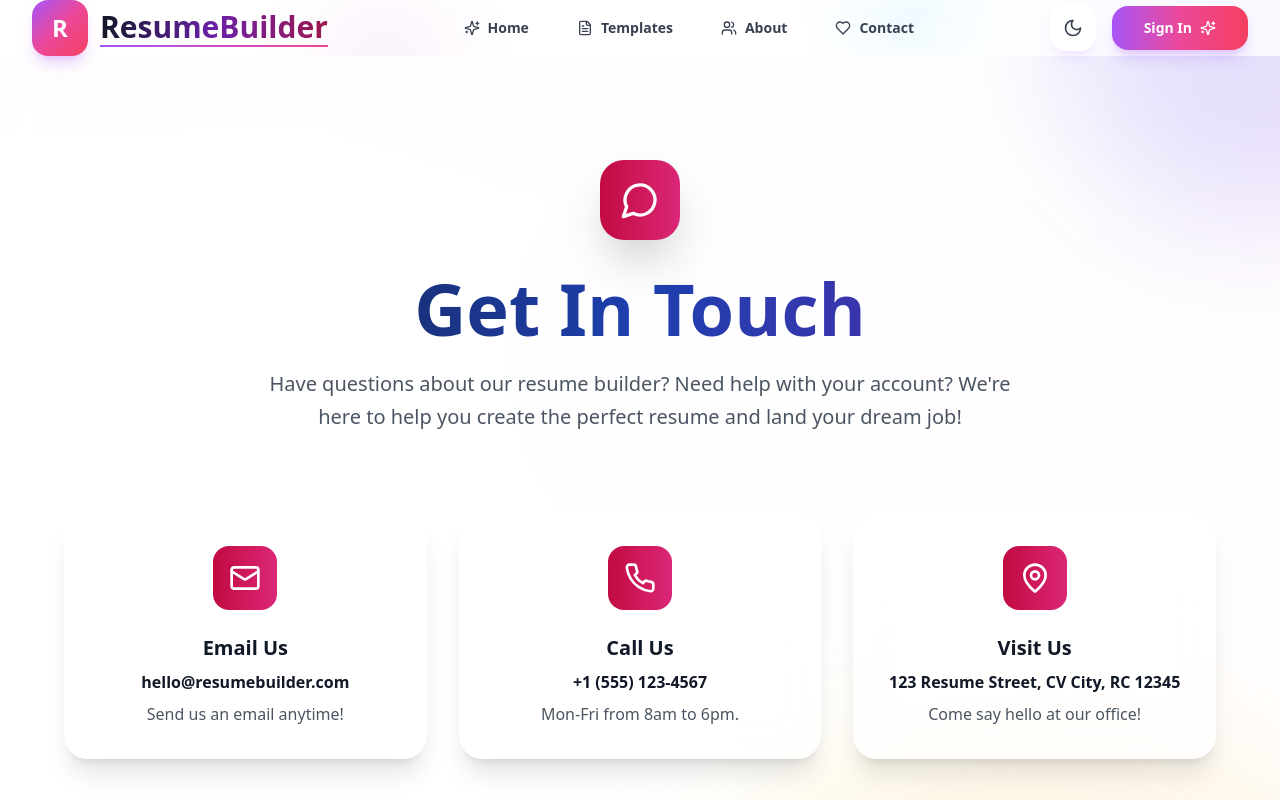
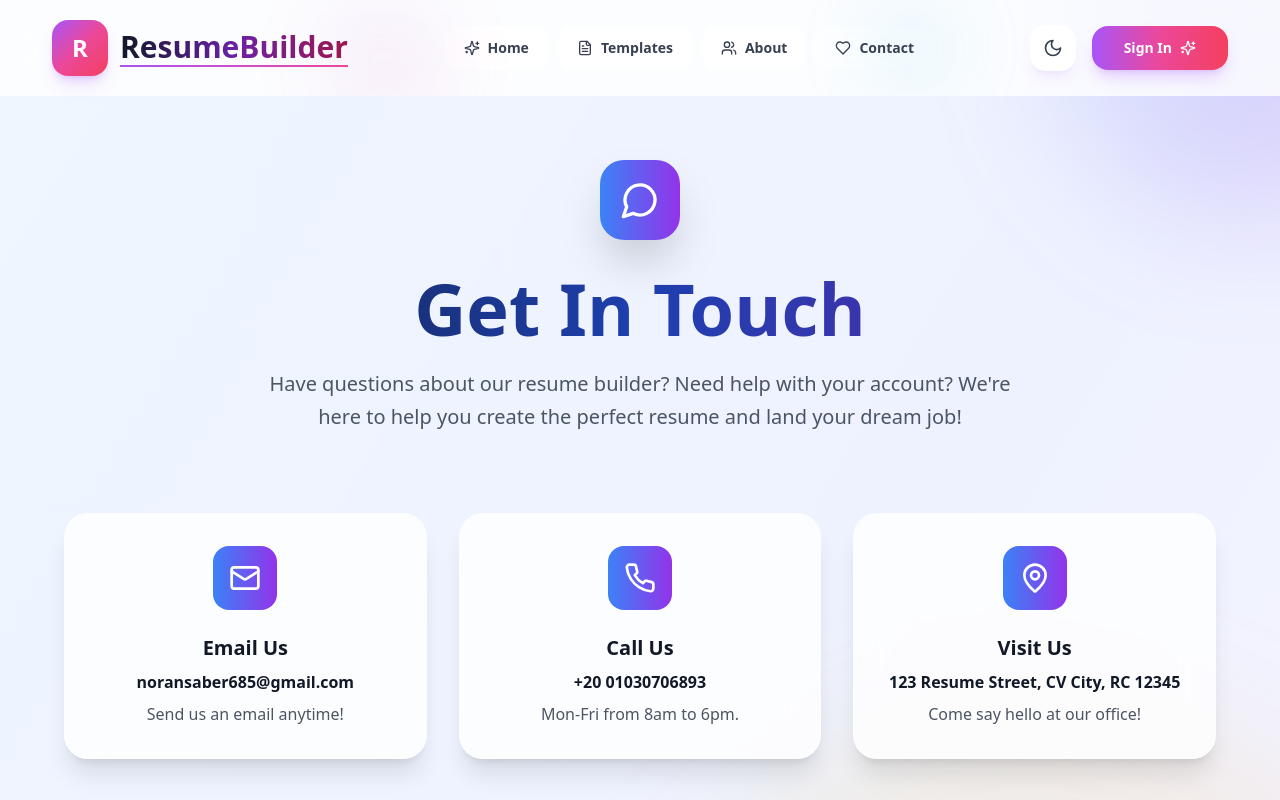
Before and after one commit to Noransaber/Resume-Builder, a Next.js app: page /contact-us in a window 1280 px wide. Shown: the top 800 px of the page. Built offline with nearby package versions, Linux system fonts and the light colour scheme.

Commit message:
Updating the design

```diff
--- a/src/app/contact-us/page.tsx
+++ b/src/app/contact-us/page.tsx
@@ -64,13 +64,13 @@ const ContactUsPage = () => {
     {
       icon: Mail,
       title: 'Email Us',
-      content: 'hello@resumebuilder.com',
+      content: 'noransaber685@gmail.com',
       description: 'Send us an email anytime!'
     },
     {
       icon: Phone,
       title: 'Call Us',
-      content: '+1 (555) 123-4567',
+      content: '+20 01030706893',
       description: 'Mon-Fri from 8am to 6pm.'
     },
     {
@@ -82,7 +82,7 @@ const ContactUsPage = () => {
   ]
 
   return (
-    <div className="min-h-screen bg-white/80 dark:bg-gray-900/80 backdrop-blur-xl border-b border-gray-200/50 dark:border-gray-700/50 shadow-lg pt-20 relative overflow-hidden">
+    <div className="min-h-screen bg-gradient-to-br from-blue-50 via-indigo-50 to-purple-50 dark:from-gray-900 dark:via-blue-900 dark:to-purple-900 pt-20 relative overflow-hidden">
       {/* Animated Background Elements */}
       <div className="absolute inset-0 overflow-hidden">
         <motion.div
@@ -114,7 +114,7 @@ const ContactUsPage = () => {
         >
           <motion.div
             variants={itemVariants}
-            className="inline-flex items-center justify-center w-20 h-20 bg-gradient-to-r from-primary to-pink-600 rounded-3xl mb-8 shadow-2xl"
+            className="inline-flex items-center justify-center w-20 h-20 bg-gradient-to-r from-blue-500 to-purple-600 rounded-3xl mb-8 shadow-2xl"
             whileHover={{ scale: 1.05, rotate: 5 }}
             transition={{ type: 'spring', stiffness: 300 }}
           >
@@ -154,7 +154,7 @@ const ContactUsPage = () => {
                 whileHover={{ y: -10, scale: 1.02 }}
                 transition={{ type: 'spring', stiffness: 300 }}
               >
-                <div className="flex items-center justify-center w-16 h-16 bg-gradient-to-r from-primary to-pink-600 rounded-2xl mb-6 mx-auto">
+                <div className="flex items-center justify-center w-16 h-16 bg-gradient-to-r from-blue-500 to-purple-600 rounded-2xl mb-6 mx-auto">
                   <info.icon className="w-8 h-8 text-white" />
                 </div>
                 <h3 className="text-xl font-bold text-gray-900 dark:text-white text-center mb-2">
@@ -211,7 +211,7 @@ const ContactUsPage = () => {
                   </p>
                   <button
                     onClick={() => setSubmitted(false)}
-                    className="bg-gradient-to-r from-primary to-pink-600 text-white px-6 py-3 rounded-xl font-semibold hover:shadow-lg transition-all duration-300"
+                    className="bg-gradient-to-r from-blue-500 to-purple-600 text-white px-6 py-3 rounded-xl font-semibold hover:shadow-lg transition-all duration-300"
                   >
                     Send Another Message
                   </button>
@@ -303,7 +303,7 @@ const ContactUsPage = () => {
                     variants={itemVariants}
                     type="submit"
                     disabled={loading}
-                    className={`w-full bg-gradient-to-r from-primary to-pink-600 hover:from-blue-600 hover:to-purple-700 text-white font-semibold py-4 px-6 rounded-xl shadow-lg hover:shadow-xl transition-all duration-300 transform hover:scale-105 disabled:opacity-70 disabled:cursor-not-allowed disabled:transform-none`}
+                    className={`w-full bg-gradient-to-r from-blue-500 to-purple-600 hover:from-blue-600 hover:to-purple-700 text-white font-semibold py-4 px-6 rounded-xl shadow-lg hover:shadow-xl transition-all duration-300 transform hover:scale-105 disabled:opacity-70 disabled:cursor-not-allowed disabled:transform-none`}
                     whileHover={{ scale: 1.02 }}
                     whileTap={{ scale: 0.98 }}
                   >
--- a/src/components/layout/Header.tsx
+++ b/src/components/layout/Header.tsx
@@ -90,7 +90,7 @@ export function Header() {
       initial={{ y: -100 }}
       animate={{ y: 0 }}
       transition={{ duration: 0.8, ease: "easeOut", type: "spring", stiffness: 100 }}
-      className={`fixed top-0 left-0 right-0 z-50 transition-all duration-500 ${
+      className={`fixed top-0 left-0 right-0 z-50 transition-all duration-500 p-[20px] ${
         scrolled
           ? 'bg-white/95 dark:bg-gray-900/95 backdrop-blur-2xl border-b border-white/20 dark:border-gray-700/20 shadow-2xl shadow-purple-500/5'
           : 'bg-white/80 dark:bg-gray-900/80 backdrop-blur-xl'
```
